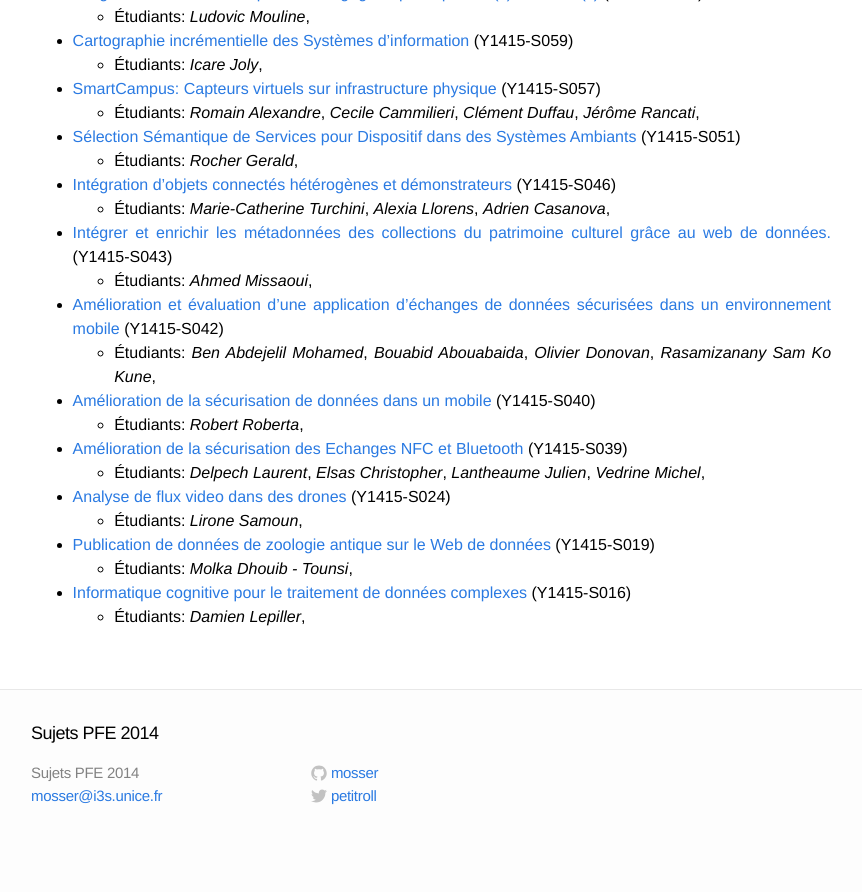
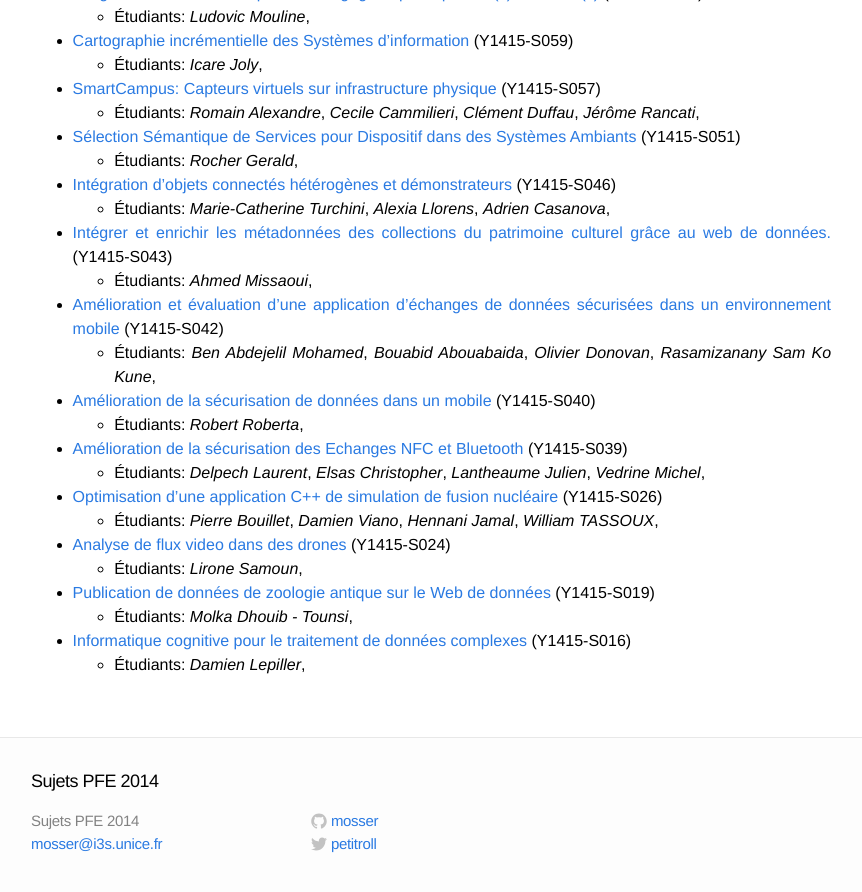
Before and after one commit to gmolines/pfe, a Jekyll site: the page built from index.md, in a window 1280 px wide and 900 px high, scrolled down 603 px. Shown: the top 892 px of the window, without its empty margins (209-1071 px from the left). Built offline with Jekyll 4.4.1, drawn with Linux system fonts in a browser that asks for light colours; before the commit the page ends 1455 px from its top, so only the background shows below that.

Commit message:
Update 2014-09-15-Y1415-S026.markdown

```diff
--- a/_posts/2014-09-15-Y1415-S026.markdown
+++ b/_posts/2014-09-15-Y1415-S026.markdown
@@ -2,7 +2,8 @@
 layout: post
 title: "Optimisation d'une application C++ de simulation de fusion nucléaire"
 date: 2014-09-15 11:26:50
-categories: [dispo, al]
+categories: [oqp, al]
+students: ["Pierre Bouillet", "Damien Viano", "Hennani Jamal", "William TASSOUX"]
 pid: Y1415-S026
 type: Engineering
 contact: Sid Touati
```
